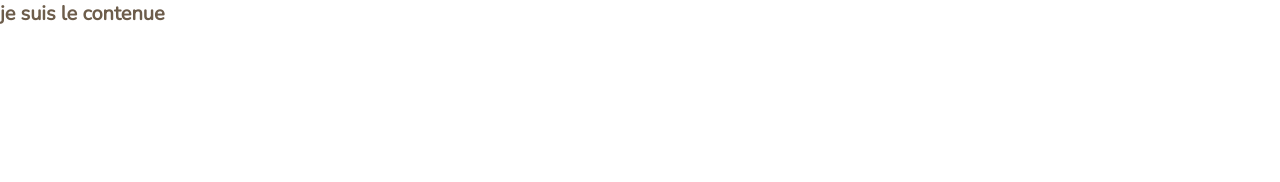
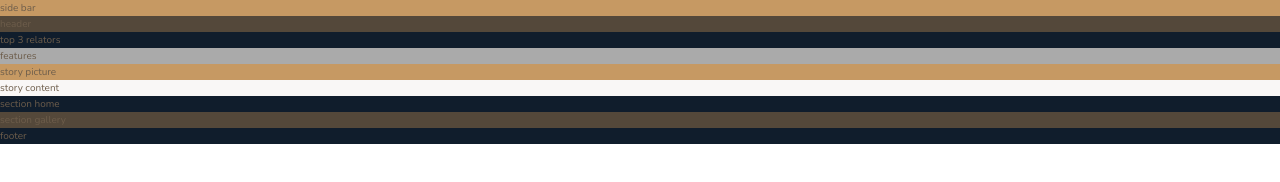
Before and after one commit to MOISESOROAROLITEC/Formation_SASS, a website: page nexter/index.html in a window 1280 px wide. Drawn offline with nearby package versions, Linux system fonts and the light colour scheme.

Commit message:
base template of project

```diff
--- a/nexter/index.html
+++ b/nexter/index.html
@@ -1,5 +1,5 @@
 <!DOCTYPE html>
-<html lang="en">
+<html lang="fr">
 
 <head>
 	<meta charset="UTF-8">
@@ -14,7 +14,42 @@
 </head>
 
 <body class="container">
-	<h1>je suis le contenue</h1>
+
+	<div class="sidebar">
+		side bar
+	</div>
+
+	<header class="header">
+		header
+	</header>
+
+	<div class="realtors">
+		top 3 relators
+	</div>
+
+	<section class="features">
+		features
+	</section>
+
+	<div class="story_picture">
+		story picture
+	</div>
+
+	<div class="story_content">
+		story content
+	</div>
+
+	<section class="homes">
+		section home
+	</section>
+
+	<section class="gallery">
+		section gallery
+	</section>
+
+	<footer class="footer">
+		footer
+	</footer>
 </body>
 
 </html>
--- a/nexter/package.json
+++ b/nexter/package.json
@@ -5,7 +5,7 @@
   "main": "index.js",
   "scripts": {
     "watch:sass": "node-sass sass/main.scss css/style.css -w",
-    "devserver": "live-server",
+    "devserver": "live-server --browser=firefox",
     "start": "npm-run-all --parallel devserver watch:sass",
 
     "compile:sass": "node-sass sass/main.scss css/style.comp.css",
--- a/nexter/sass/_base.scss
+++ b/nexter/sass/_base.scss
@@ -13,3 +13,23 @@ $color-grey-dark-2: #6D5D4B;
 // FONT VARIABLES
 $font-primary: 'Nunito', sans-serif;
 $font-display: 'Josefin Sans', sans-serif;
+
+*,
+*::before,
+*::after{
+	margin: 0;
+	padding: 0;
+	box-sizing: inherit;
+}
+
+html{
+	box-sizing: border-box;
+	font-size: 62.5%;
+}
+
+body{
+	font-family: $font-primary;
+	color: $color-grey-dark-2;
+	font-weight: 300;
+	line-height: 1.6
+}
--- a/nexter/sass/_features.scss
+++ b/nexter/sass/_features.scss
@@ -0,0 +1,3 @@
+.features{
+	background-color: $color-grey-light-2;
+}
--- a/nexter/sass/_footer.scss
+++ b/nexter/sass/_footer.scss
@@ -0,0 +1,3 @@
+.footer{
+	background-color: $color-secondary;
+}
--- a/nexter/sass/_gallery.scss
+++ b/nexter/sass/_gallery.scss
@@ -0,0 +1,3 @@
+.gallery{
+	background-color: $color-grey-dark-1;
+}
--- a/nexter/sass/_header.scss
+++ b/nexter/sass/_header.scss
@@ -0,0 +1,3 @@
+.header{
+	background-color: $color-grey-dark-1;
+}
--- a/nexter/sass/_homes.scss
+++ b/nexter/sass/_homes.scss
@@ -0,0 +1,3 @@
+.homes{
+	background-color: $color-secondary;
+}
--- a/nexter/sass/_realtors.scss
+++ b/nexter/sass/_realtors.scss
@@ -0,0 +1,3 @@
+.realtors{
+	background-color: $color-secondary;
+}
--- a/nexter/sass/_sidebar.scss
+++ b/nexter/sass/_sidebar.scss
@@ -0,0 +1,3 @@
+.sidebar{
+	background-color: $color-primary;
+}
--- a/nexter/sass/_story.scss
+++ b/nexter/sass/_story.scss
@@ -0,0 +1,9 @@
+.story{
+	&_picture{
+		background-color: $color-primary;
+	}
+
+	&_content{
+		background-color: $color-grey-light-1;
+	}
+}
```
Also changed, not shown: nexter/css/style.css.
